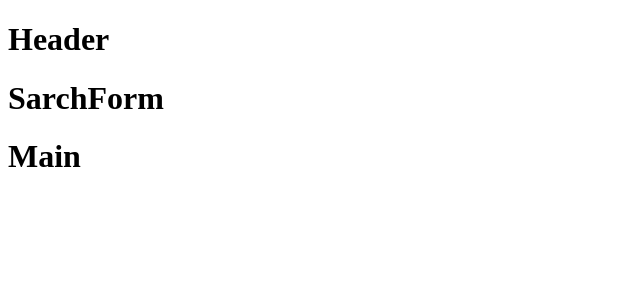
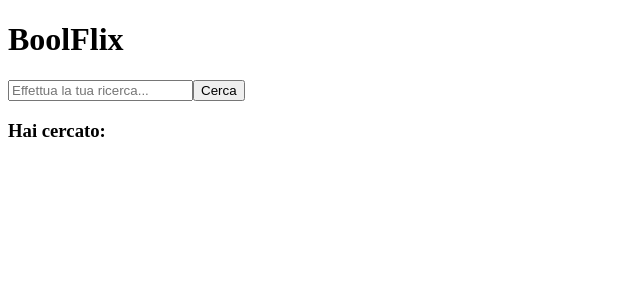
Before and after one commit to MatteoGunetto/vite-boolflix, a Vue app: page / in a window 1280 px wide. Shown: the top 300 px of the page, without its empty margins (0-640 px from the left). Built offline with nearby package versions, Linux system fonts and the light colour scheme.

Commit message:
milestone 1 completo

```diff
--- a/src/components/AppHeader.vue
+++ b/src/components/AppHeader.vue
@@ -1,16 +1,38 @@
 <script>
-import SearchForm from "./AppSearch.vue";
-    export default{
+    import axios from 'axios';
+    import AppSearch from "./AppSearch.vue";
+    import { store } from '../store';
+    export default {
         name: 'AppHeader',
         components: {
-        SearchForm
+            AppSearch
+        },
+        data() {
+            return{
+                store
+            }
+        },
+        methods:{
+            titleSearch(){
+                axios.get('https://api.themoviedb.org/3/search/movie',{
+                    params:{
+                        api_key: '1725aa60ed5d2ef0f1559236ce1f53b3',
+                        query: this.store.searchText,
+                        language: 'it-IT'}
+                    }
+                )
+                .then((response) => {
+                    console.log('ricerca: ', this.store.searchText, response.data.results)
+                    this.store.movies = response.data.results
+                })
+            }
         }
     }
 </script>
 
 <template>
-    <h1>Header</h1>
-    <SearchForm />
+    <h1>BoolFlix</h1>
+    <AppSearch @search="titleSearch"/>
 </template>
 
 <style lang="scss">
--- a/src/components/AppMain.vue
+++ b/src/components/AppMain.vue
@@ -1,12 +1,22 @@
 <script>
+import { store } from '../store';
+
     export default{
-        name: 'AppMain'
+    name: 'AppMain',
+    data() {
+        return {
+            store
+        }
+    }
     }
 </script>
 
 <template>
-    <h1>Main</h1>
+    <h3>Hai cercato:</h3>
+    <ul v-for="element in store.movies">
+        <li> <strong>Titolo:</strong>{{ element.title }}</li>
+        <li><strong>Titolo originale:</strong>{{ element.original_title }}</li>
+        <li> <strong>Lingua: </strong>{{ element.original_language }}</li>
+        <li> <strong>Voto: </strong>{{ element.vote_average }}</li>
+    </ul>
 </template>
-
-<style lang="scss">
-</style>
--- a/src/components/AppSearch.vue
+++ b/src/components/AppSearch.vue
@@ -1,13 +1,23 @@
 <script>
+import { store } from '../store';
 
     export default{
-        name: 'SarchForm'
+        name: 'AppSearch',
+        data(){
+            return{
+                store
+            }
+        }
     }
 </script>
 
 <template>
-    <h1>SarchForm</h1>
+
+    <div>
+        <input type="text" placeholder="Effettua la tua ricerca..." v-model="store.searchText">
+        <button type="button" @click="$emit('search')">Cerca</button>
+    </div>
+
 </template>
-
 <style lang="scss">
 </style>
--- a/src/store.js
+++ b/src/store.js
@@ -0,0 +1,6 @@
+import { reactive } from 'vue'
+
+export const store = reactive({
+    searchText: '',
+    movies: []
+})
```
